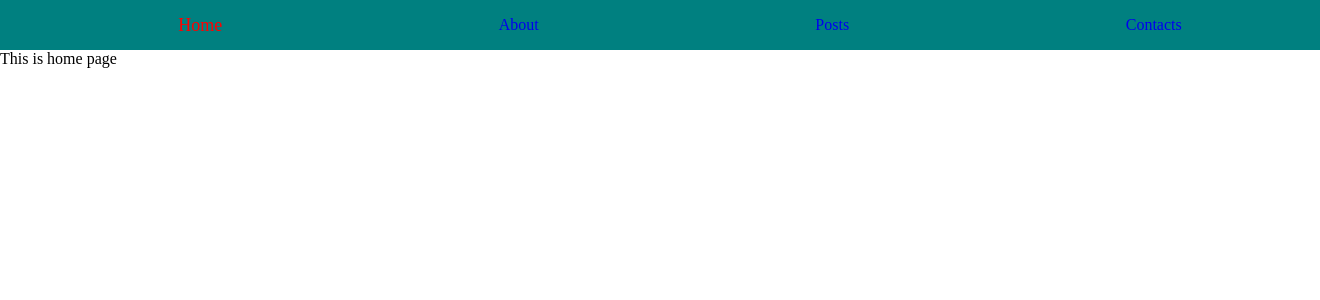
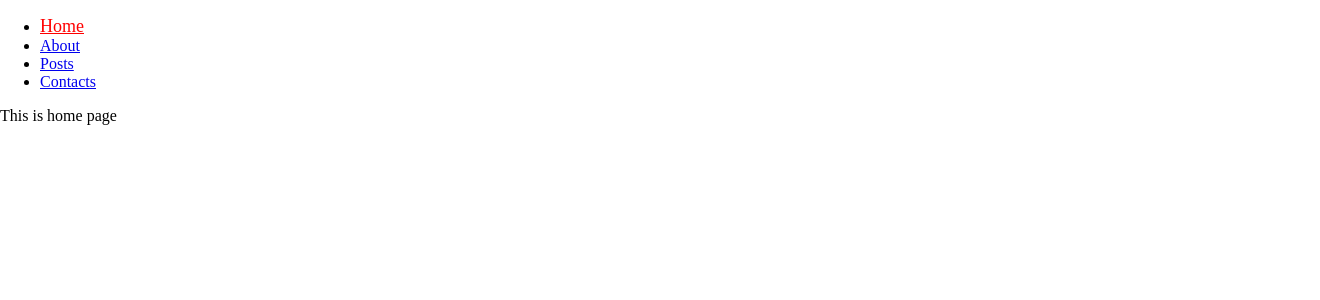
Before and after one commit to Erjankydyrov/router-example, a React (Create React App) app: page / in a window 1280 px wide. Shown: the top 300 px of the page, 1320 px wide, since content can reach past the window. Built offline with nearby package versions, Linux system fonts and the light colour scheme.

Commit message:
corected style

```diff
--- a/src/App.css
+++ b/src/App.css
@@ -1,7 +1,7 @@
 html, body {
   margin: 0;
 }
-.App ul {
+.App .ulNav {
   display: flex;
   justify-content: space-around;
   align-items: center;
@@ -10,10 +10,10 @@ html, body {
   min-height: 50px;
   background-color: teal;
 }
-.App ul li {
+.App .ulNav li {
   list-style-type: none;
 }
-.App ul li a {
+.App .ulNav li a {
   text-decoration: none;
 }
 
```
